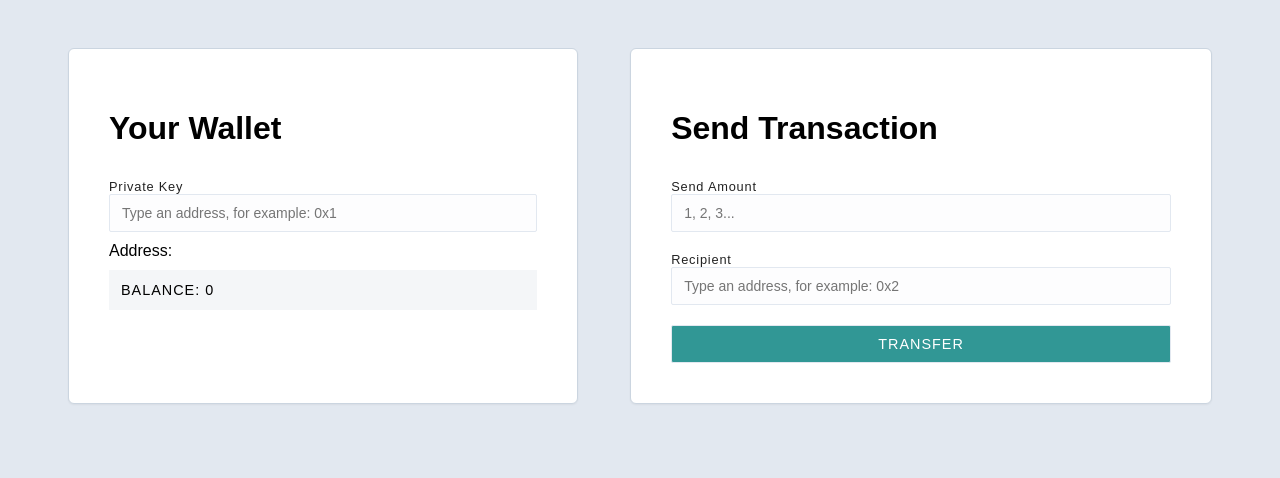
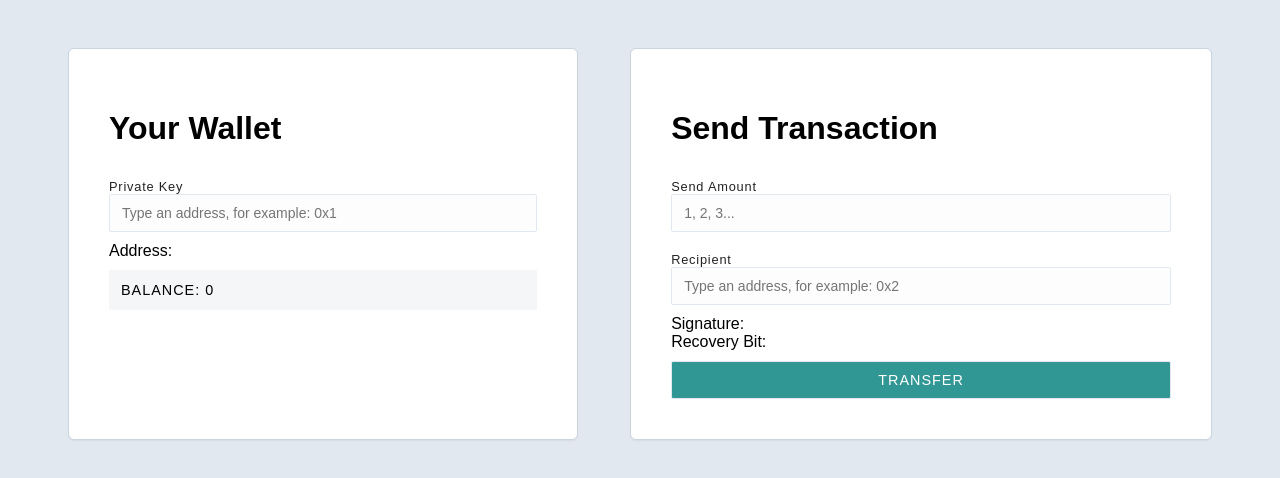
Before and after one commit to alchemyplatform/ecdsa-node, a React (Vite) app in the folder client/: page / in a window 1280 px wide. Shown: the top 478 px of the page. Built offline with nearby package versions, Linux system fonts and the light colour scheme.

Commit message:
Display the signature and recoverBit

```diff
--- a/client/src/Transfer.jsx
+++ b/client/src/Transfer.jsx
@@ -1,14 +1,33 @@
 import { useState } from "react";
 import server from "./server";
+import * as secp from "ethereum-cryptography/secp256k1"
+import { keccak256 } from "ethereum-cryptography/keccak";
+import { toHex, utf8ToBytes } from "ethereum-cryptography/utils";
 
-function Transfer({ address, setBalance }) {
+function Transfer({ address, setBalance, privateKey }) {
   const [sendAmount, setSendAmount] = useState("");
   const [recipient, setRecipient] = useState("");
+  const [signature, setSignature] = useState("");
+  const [recoveryBit, setRecoveryBit] = useState("");
 
   const setValue = (setter) => (evt) => setter(evt.target.value);
-
+  function hashMessage(message){
+    return toHex(keccak256(utf8ToBytes(message)));
+  }
   async function transfer(evt) {
     evt.preventDefault();
+
+    const message = {
+      address, sendAmount, recipient,
+    };
+
+    const hash = hashMessage(JSON.stringify(message));
+    const [sig, recoveryBit] = await secp.sign(hash, privateKey, {recovered: true});
+    message.sign = toHex(sig);
+    message.recoveryBit = recoveryBit;
+    setSignature(toHex(sig));
+    setRecoveryBit(recoveryBit);
+    console.log('request:', message);
 
     try {
       const {
@@ -45,7 +64,12 @@ function Transfer({ address, setBalance }) {
           onChange={setValue(setRecipient)}
         ></input>
       </label>
-
+      <div>
+        Signature: {signature}
+      </div>
+      <div>
+        Recovery Bit: {recoveryBit}
+      </div>
       <input type="submit" className="button" value="Transfer" />
     </form>
   );
```
